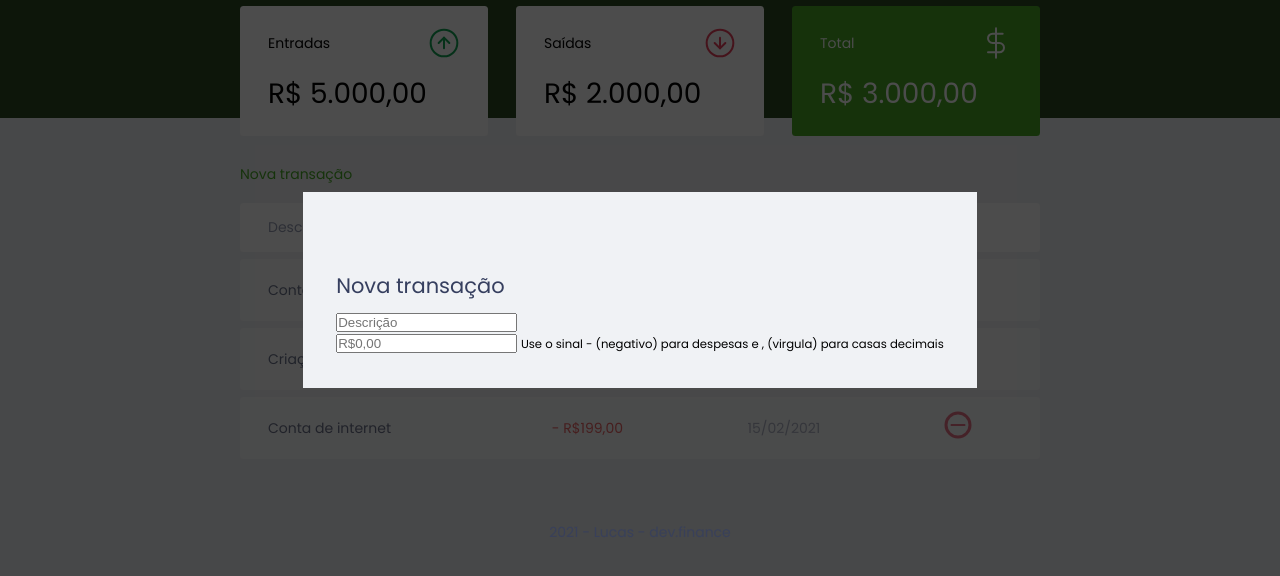
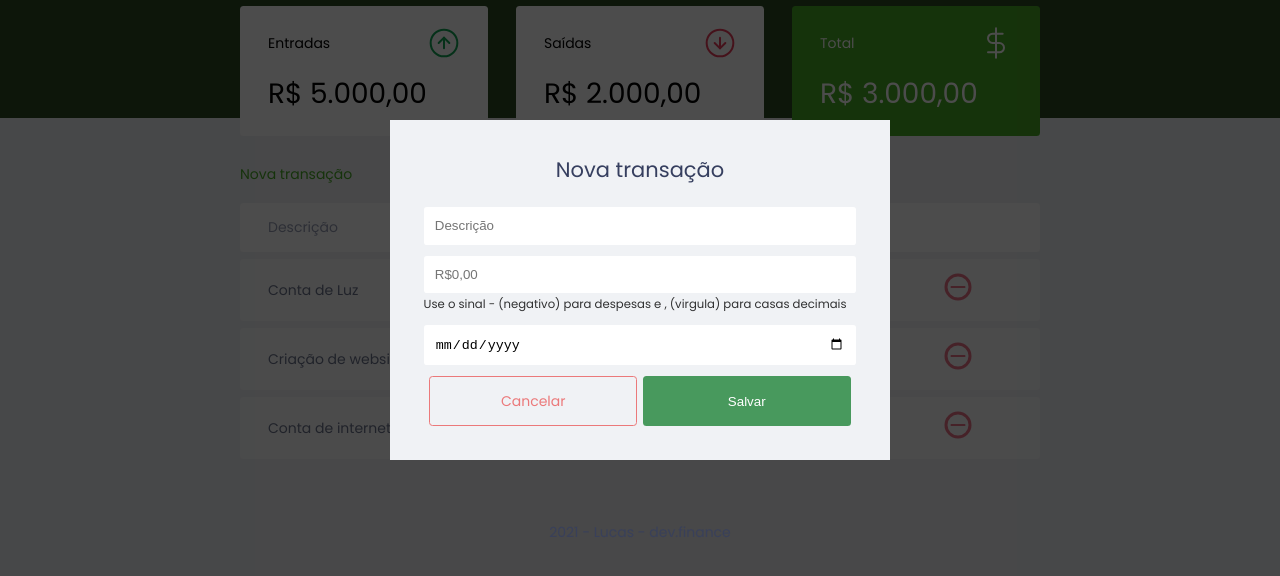
Before and after one commit to hash-luk/Dev-Finance, a plain HTML site: page index.html in a window 1280 px wide. Shown: the part 110-686 px from the top of the page. Drawn offline with Linux system fonts and the light colour scheme.

Commit message:
v1.0.1JS

```diff
--- a/index.html
+++ b/index.html
@@ -102,16 +102,24 @@
           <div class="input-group">
             <label class="sr-only" for="amount">Valor</label>
             <input type="number" name="amount" id="amount" placeholder="R$0,00" step="0.01">
-            <small>Use o sinal - (negativo) para despesas e , (virgula) para casas decimais</small>
+            <small class="help">Use o sinal - (negativo) para despesas e , (virgula) para casas decimais</small>
+          </div>
+          <div class="input-group">
+            <label class="sr-only" for="date">Descrição</label>
+            <input type="date" name="date" id="date">
+          </div>
+          <div class="input-group actions">
+            <a href="#" class="button cancel">Cancelar</a>
+            <button>Salvar</button>
           </div>
         </form>
       </div>
     </div>
   </div>
-
   <footer>
     <p>2021 - Lucas - dev.finance</p>
   </footer>
+  <script src="scripts.js"></script>
 </body>
 
 </html>
--- a/styles.css
+++ b/styles.css
@@ -9,6 +9,7 @@
     --money-income: #12a454;
     --money-expanse: #e92929;
     --lime-green: #3dd705;
+    --medium-dark-green: #48995d;
 }
 
 
@@ -186,9 +187,39 @@ a:hover {
     color: var(--lime-green);
 }
 
+button {
+    width: 100%;
+    height: 50px;
+    border: none;
+    color: white;
+    background: var(--medium-dark-green);
+    border-radius: .25rem;
+    cursor: pointer;
+    text-align: center;
+}
+
+button:hover {
+    background:var(--lime-green);
+}
+
 .button.new{
     display: inline-block;
     margin-bottom: .8rem;
+}
+
+.button.cancel {
+    color: var(--money-expanse);
+    border: 1px solid var(--money-expanse);
+    border-radius: .25rem;
+    height: 50px;
+    display: flex;
+    align-items: center;
+    justify-content: center;
+    opacity: .6;
+}
+
+.button.cancel:hover {
+    opacity: 1;
 }
 
 /* ----------------Modal--------------- */
@@ -215,8 +246,48 @@ a:hover {
     background-color:var(--white-gray);
     padding: 2.4rem;
     position: relative;
+    width: 90%;
+    max-width: 500px;
 }
 
+/* ----------------Form--------------- */
+
+#form {
+    max-width: 500px;
+    display: flex;
+    align-items: center;
+    flex-direction: column;
+}
+
+#form h2 {
+    margin-top: 0;
+}
+
+input {
+    border: none;
+    border-radius: 0.2rem;
+    padding: .8rem;
+    width: 100%;
+}
+
+.input-group {
+    margin-top: .8rem;
+}
+
+.input-group small {
+    opacity: .8;
+}
+
+.input-group.actions{
+    display: flex;
+    justify-content: space-evenly;
+    align-items: center;
+}
+
+.input-group.actions .button,
+.input-group.actions button {
+    width: 48%;
+}
 
 
 /* ----------------Footer--------------- */
```
Also changed, not shown: scripts.js (added).
